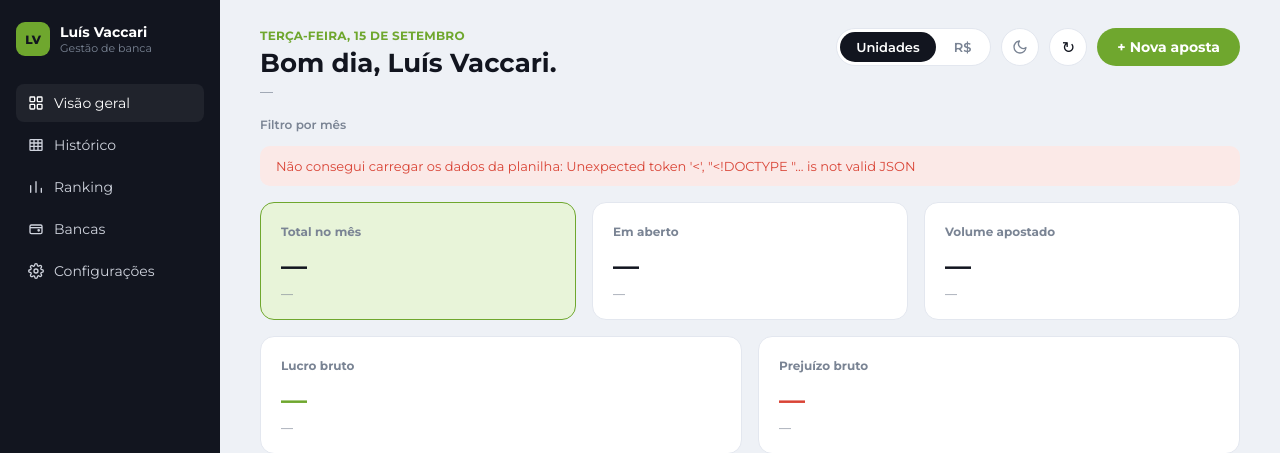
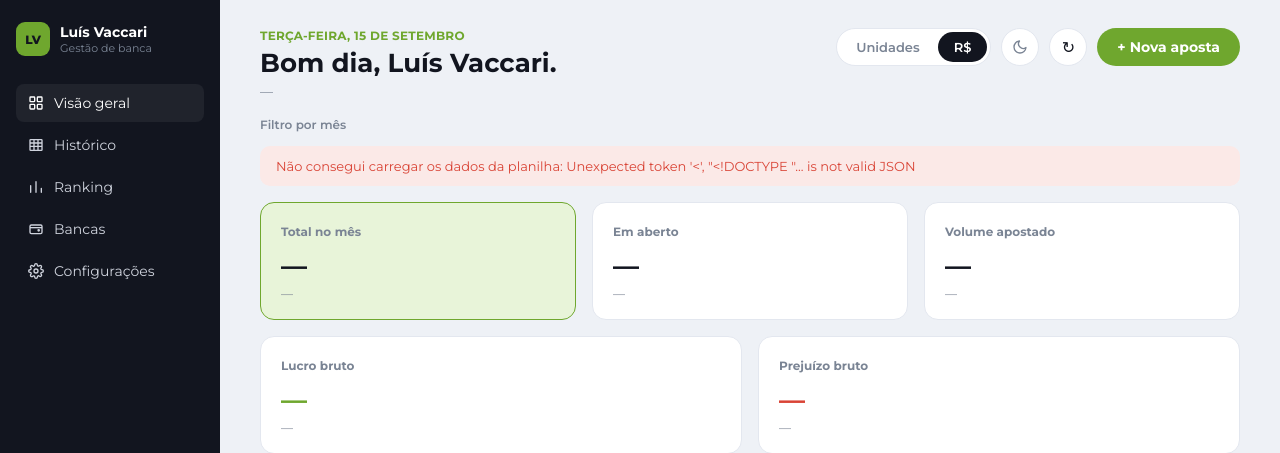
Before and after one commit to lgvaccari-cloud/dashboard-apostas, a Flask app: template templates/dashboard.html in a window 1280 px wide. Shown: the top 453 px of the page. Run offline with Flask 3, Linux system fonts and the light colour scheme; the template is opened without the code that fills it, so the values that code supplies are empty.

Commit message:
Add files via upload

```diff
--- a/templates/dashboard.html
+++ b/templates/dashboard.html
@@ -10,7 +10,7 @@
   <link rel="apple-touch-icon" href="{{ url_for('static', filename='apple-touch-icon.png') }}">
   <link rel="preconnect" href="https://fonts.googleapis.com">
   <link rel="preconnect" href="https://fonts.gstatic.com" crossorigin>
-  <link href="https://fonts.googleapis.com/css2?family=Montserrat:wght@400;500;600;700;800&display=swap" rel="stylesheet">
+  <link href="https://fonts.googleapis.com/css2?family=Montserrat:wght@400;500;600;700;800&family=Inter:wght@400;500;600;700;800&family=Work+Sans:wght@400;500;600;700;800&family=IBM+Plex+Sans:wght@400;500;600;700&family=Source+Sans+3:wght@400;500;600;700;800&family=DM+Sans:wght@400;500;600;700;800&family=Manrope:wght@400;500;600;700;800&family=Outfit:wght@400;500;600;700;800&family=Sora:wght@400;500;600;700&family=Space+Grotesk:wght@400;500;600;700&display=swap" rel="stylesheet">
   <link rel="stylesheet" href="{{ url_for('static', filename='style.css') }}">
   <script src="{{ url_for('static', filename='chart.umd.min.js') }}"></script>
   <script>window.STAKE_BASE = {{ stake_base }};</script>
@@ -44,8 +44,8 @@
         </div>
         <div class="topbar-actions">
           <div class="currency-toggle">
-            <button class="toggle-btn active" id="toggle-uni">Unidades</button>
-            <button class="toggle-btn" id="toggle-real">R$</button>
+            <button class="toggle-btn" id="toggle-uni">Unidades</button>
+            <button class="toggle-btn active" id="toggle-real">R$</button>
           </div>
           <button class="dark-toggle-btn" id="toggle-dark" title="Modo noturno"></button>
           <button class="refresh-btn" id="refresh-btn" title="Atualizar">&#8635;</button>
@@ -261,6 +261,12 @@
           <h2 class="config-section-title" style="margin-top:26px">Temas — escuros</h2>
           <div class="theme-grid" id="theme-grid-dark"></div>
         </div>
+
+        <div class="card" style="margin-top:16px">
+          <h2 class="config-section-title">Fonte</h2>
+          <p class="chart-sub">Escolha a fonte usada em todo o painel.</p>
+          <div class="theme-grid" id="font-grid"></div>
+        </div>
       </div>
     </main>
   </div>
@@ -334,6 +340,7 @@
             <input type="text" id="new-bet-print-caption" placeholder="Ex: Jarvis Pré">
           </label>
         </div>
+        <div class="print-loading-bar" id="print-loading-bar" style="display:none"><div class="print-loading-bar-fill"></div></div>
         <div id="new-bet-print-feedback"></div>
         <div class="modal-actions">
           <button class="modal-btn cancel" id="new-bet-print-cancel">Cancelar</button>
--- a/templates/login.html
+++ b/templates/login.html
@@ -10,7 +10,7 @@
   <link rel="apple-touch-icon" href="{{ url_for('static', filename='apple-touch-icon.png') }}">
   <link rel="preconnect" href="https://fonts.googleapis.com">
   <link rel="preconnect" href="https://fonts.gstatic.com" crossorigin>
-  <link href="https://fonts.googleapis.com/css2?family=Montserrat:wght@400;500;600;700;800&display=swap" rel="stylesheet">
+  <link href="https://fonts.googleapis.com/css2?family=Montserrat:wght@400;500;600;700;800&family=Inter:wght@400;500;600;700;800&family=Work+Sans:wght@400;500;600;700;800&family=IBM+Plex+Sans:wght@400;500;600;700&family=Source+Sans+3:wght@400;500;600;700;800&family=DM+Sans:wght@400;500;600;700;800&family=Manrope:wght@400;500;600;700;800&family=Outfit:wght@400;500;600;700;800&family=Sora:wght@400;500;600;700&family=Space+Grotesk:wght@400;500;600;700&display=swap" rel="stylesheet">
   <link rel="stylesheet" href="{{ url_for('static', filename='style.css') }}">
 </head>
 <body class="login-body">
@@ -38,19 +38,46 @@
     const ICON_SUN = `<svg viewBox="0 0 24 24" fill="none" stroke="currentColor" stroke-width="2" stroke-linecap="round" stroke-linejoin="round"><circle cx="12" cy="12" r="4"/><path d="M12 2v2M12 20v2M4.9 4.9l1.4 1.4M17.7 17.7l1.4 1.4M2 12h2M20 12h2M4.9 19.1l1.4-1.4M17.7 6.3l1.4-1.4"/></svg>`;
     const btn = document.getElementById("toggle-dark-login");
 
-    function setDarkMode(on) {
-      document.body.classList.toggle("dark-mode", on);
-      btn.innerHTML = on ? ICON_SUN : ICON_MOON;
-      try { localStorage.setItem("painel_dark_mode", on ? "1" : "0"); } catch (e) {}
+    function applyTheme(themeId) {
+      const isDark = themeId.startsWith("dark");
+      document.body.dataset.theme = themeId;
+      document.body.classList.toggle("theme-dark", isDark);
+      btn.innerHTML = isDark ? ICON_SUN : ICON_MOON;
+      try { localStorage.setItem("painel_theme", themeId); } catch (e) {}
     }
 
     btn.addEventListener("click", () => {
-      setDarkMode(!document.body.classList.contains("dark-mode"));
+      const atual = document.body.dataset.theme || "light-default";
+      applyTheme(atual.startsWith("dark") ? "light-default" : "dark-default");
     });
 
     btn.innerHTML = ICON_MOON;
     try {
-      setDarkMode(localStorage.getItem("painel_dark_mode") === "1");
+      const salvo = localStorage.getItem("painel_theme");
+      if (salvo) {
+        applyTheme(salvo);
+      } else if (localStorage.getItem("painel_dark_mode") === "1") {
+        applyTheme("dark-default");
+      }
+    } catch (e) {}
+
+    const FONT_STACKS = {
+      "montserrat": `"Montserrat", -apple-system, BlinkMacSystemFont, "Segoe UI", Roboto, sans-serif`,
+      "inter": `"Inter", -apple-system, BlinkMacSystemFont, "Segoe UI", Roboto, sans-serif`,
+      "work-sans": `"Work Sans", -apple-system, BlinkMacSystemFont, "Segoe UI", Roboto, sans-serif`,
+      "ibm-plex-sans": `"IBM Plex Sans", -apple-system, BlinkMacSystemFont, "Segoe UI", Roboto, sans-serif`,
+      "source-sans-3": `"Source Sans 3", -apple-system, BlinkMacSystemFont, "Segoe UI", Roboto, sans-serif`,
+      "dm-sans": `"DM Sans", -apple-system, BlinkMacSystemFont, "Segoe UI", Roboto, sans-serif`,
+      "manrope": `"Manrope", -apple-system, BlinkMacSystemFont, "Segoe UI", Roboto, sans-serif`,
+      "outfit": `"Outfit", -apple-system, BlinkMacSystemFont, "Segoe UI", Roboto, sans-serif`,
+      "sora": `"Sora", -apple-system, BlinkMacSystemFont, "Segoe UI", Roboto, sans-serif`,
+      "space-grotesk": `"Space Grotesk", -apple-system, BlinkMacSystemFont, "Segoe UI", Roboto, sans-serif`,
+    };
+    try {
+      const fonteSalva = localStorage.getItem("painel_font");
+      if (fonteSalva && FONT_STACKS[fonteSalva]) {
+        document.documentElement.style.setProperty("--font-family", FONT_STACKS[fonteSalva]);
+      }
     } catch (e) {}
   </script>
 </body>
```
